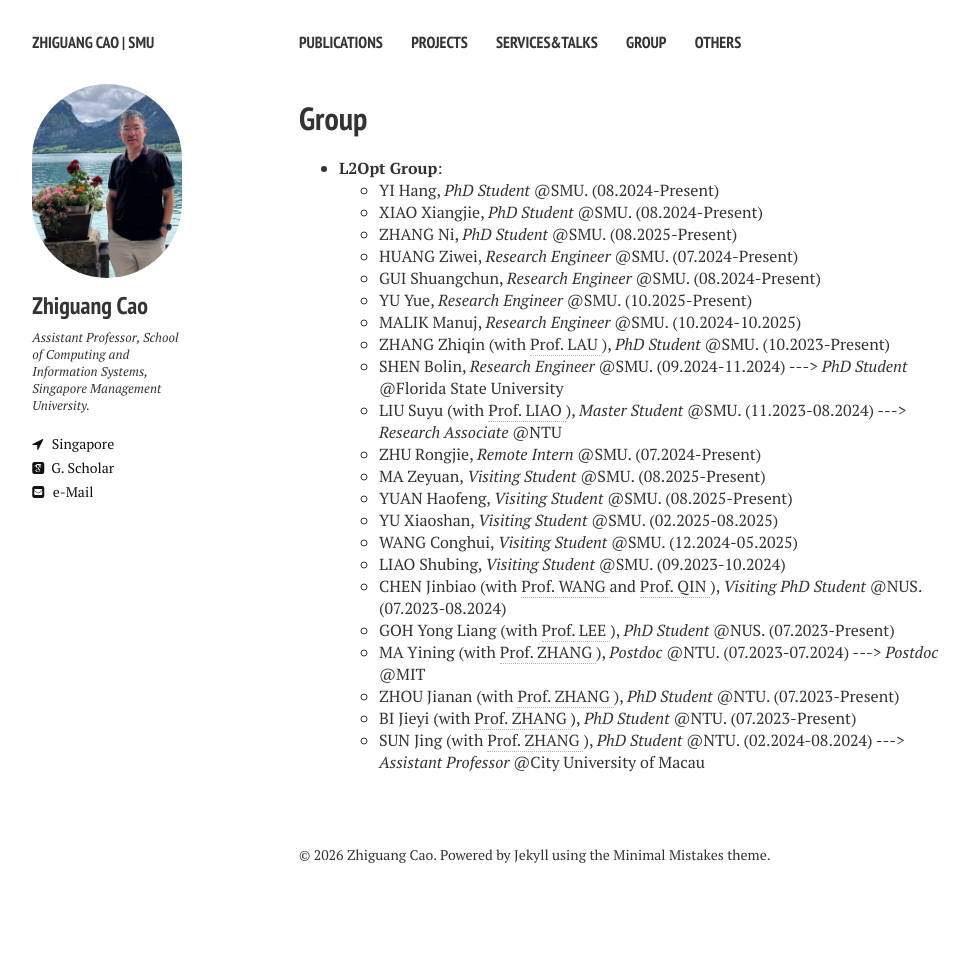
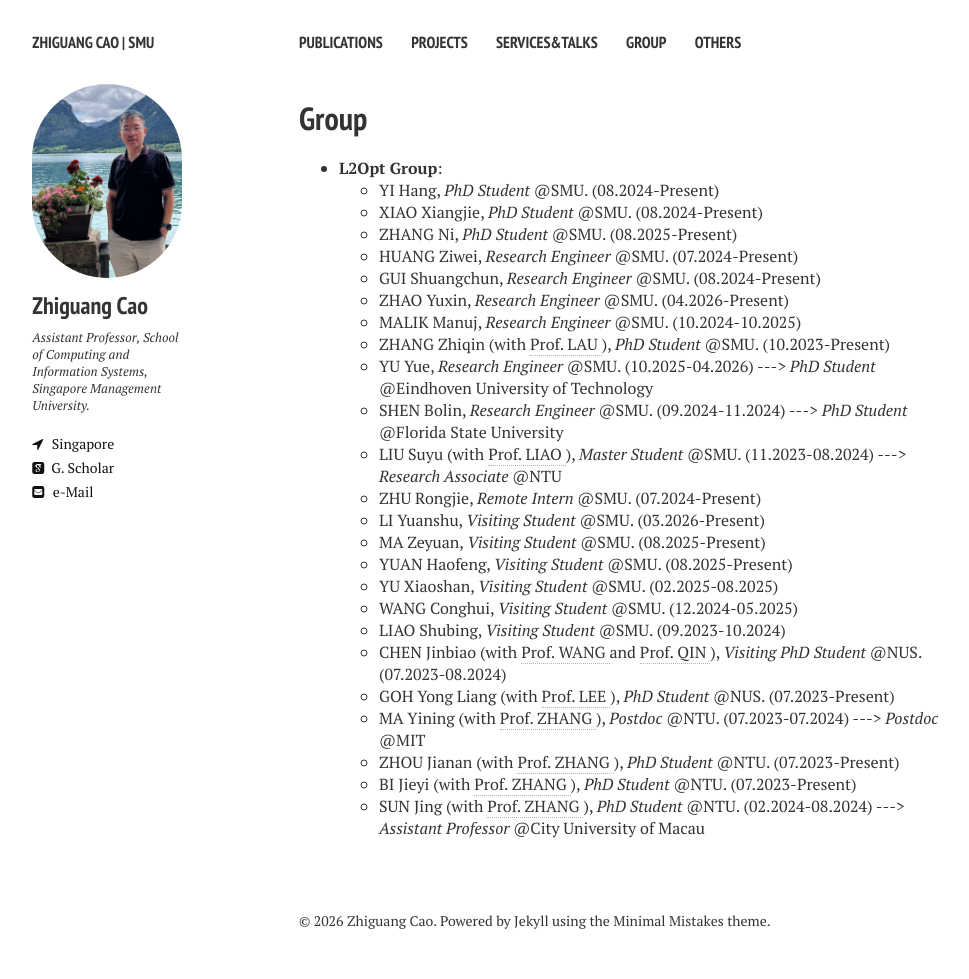
Before and after one commit to zhiguangcaosg/zhiguangcaosg.github.io, a Jekyll site: the page built from group.md, in a window 1280 px wide. Shown: the whole page, without its empty margins (21-990 px from the left). Built offline with Jekyll 4.4.1, drawn with Linux system fonts in a browser that asks for light colours; nearby versions of some CDN libraries; before the commit the page ends 913 px from its top, so only the background shows below that.

Commit message:
Update group.md

```diff
--- a/group.md
+++ b/group.md
@@ -22,11 +22,17 @@ comments: false
 	</li>
 	<li> GUI Shuangchun, <i>Research Engineer</i> @SMU. (08.2024-Present)
 	</li>
-	<li> YU Yue, <i>Research Engineer</i> @SMU. (10.2025-Present)
+
+	<li> ZHAO Yuxin, <i>Research Engineer</i> @SMU. (04.2026-Present)
 	</li>
+
+
 	<li> MALIK Manuj, <i>Research Engineer</i> @SMU. (10.2024-10.2025)
 	</li>
     <li> ZHANG Zhiqin (with <a href="http://www.mysmu.edu/faculty/hclau/" target="_blank"> Prof. LAU </a>), <i>PhD Student</i> @SMU. (10.2023-Present)
+	</li>
+
+	<li> YU Yue, <i>Research Engineer</i> @SMU. (10.2025-04.2026) --->  <i>PhD Student</i> @Eindhoven University of Technology
 	</li>
 
 	<li> SHEN Bolin, <i>Research Engineer</i> @SMU. (09.2024-11.2024) --->  <i>PhD Student</i> @Florida State University
@@ -34,6 +40,10 @@ comments: false
 	<li> LIU Suyu (with <a href="https://liziliao.github.io/" target="_blank"> Prof. LIAO </a>), <i>Master Student</i> @SMU. (11.2023-08.2024) ---> <i>Research Associate</i> @NTU
 	</li>
     <li> ZHU Rongjie, <i>Remote Intern</i> @SMU. (07.2024-Present)
+
+	</li>
+    <li> LI Yuanshu, <i>Visiting Student</i> @SMU. (03.2026-Present)
+
 	</li>
     <li> MA Zeyuan, <i>Visiting Student</i> @SMU. (08.2025-Present)
 	</li>
```
